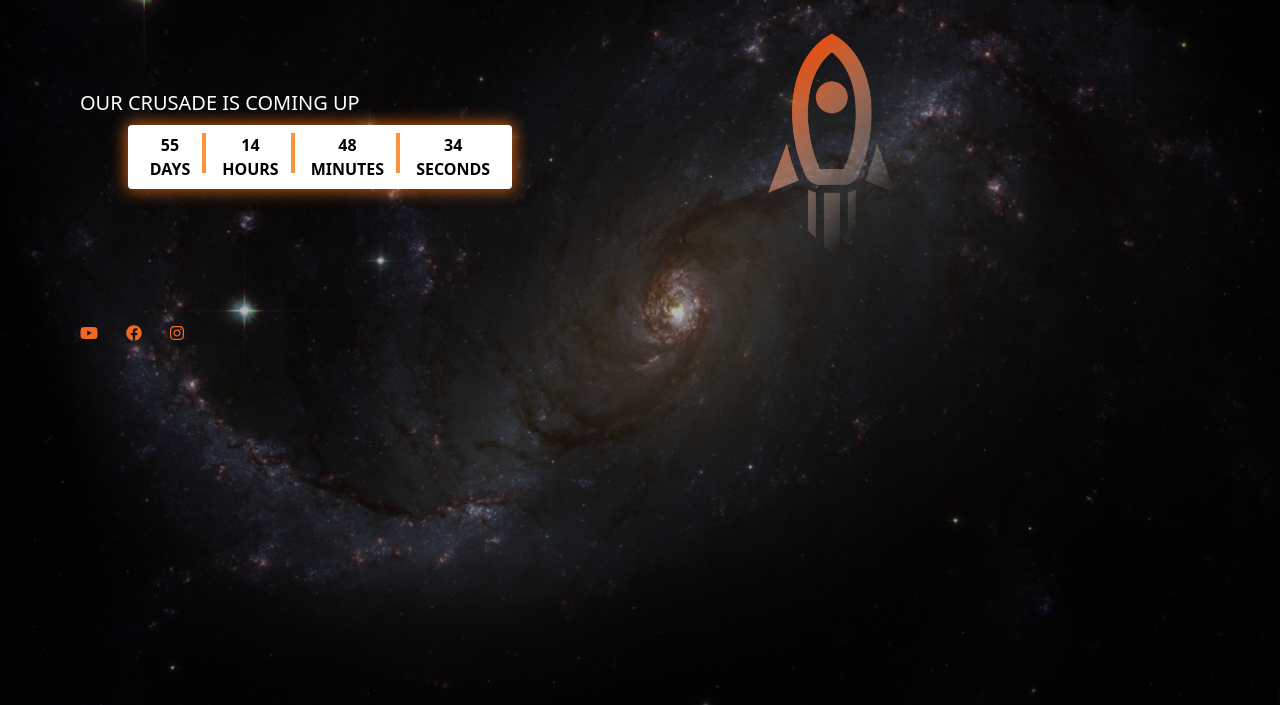
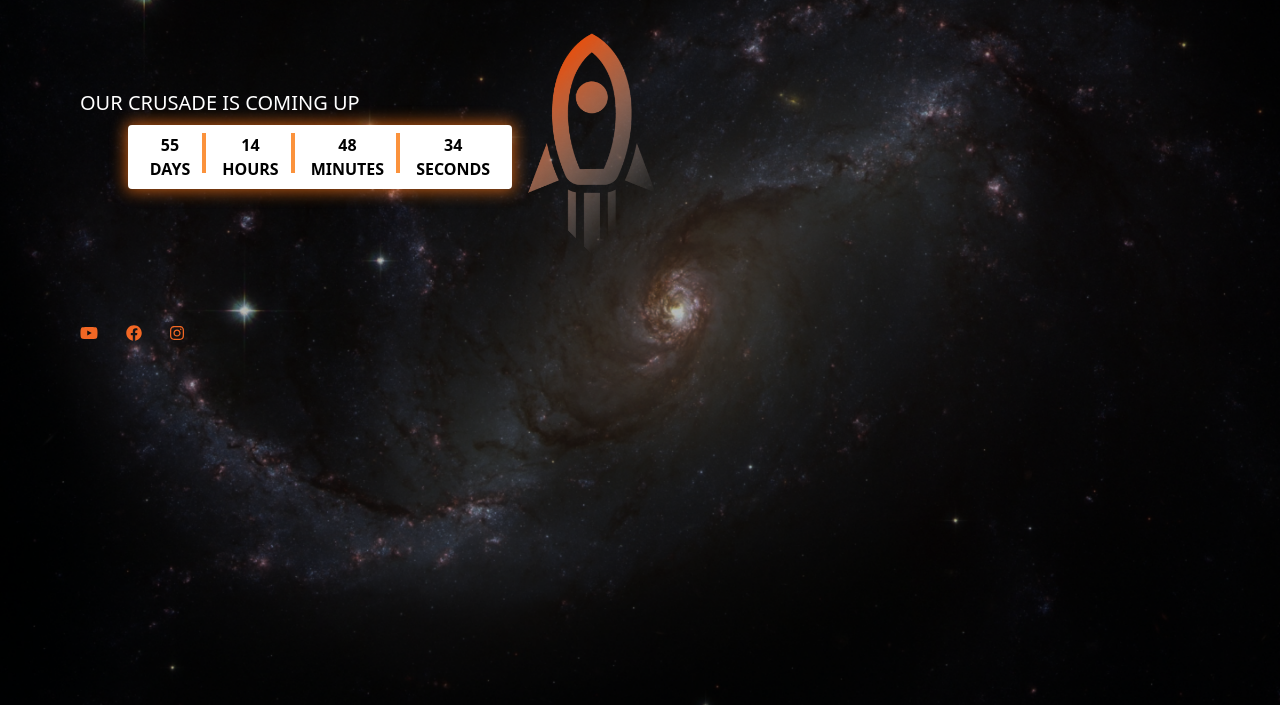
Before and after one commit to Bethanhelen/crusade-project, a website built with Vite: page index.html in a window 1280 px wide. Shown: the part 95-800 px from the top of the page. Built offline with nearby package versions, Linux system fonts and the light colour scheme.

Commit message:
rocket left margin

```diff
--- a/index.html
+++ b/index.html
@@ -82,7 +82,7 @@
       </div>
       <!--right side-->
       <div class="flex-1 h-full items-center justify-center relative">
-        <img class="absolute left-32 w-24 md:top-20 right-60 md:w-32 animate-bounce" src="./Images/Vector.png" alt="rocket">
+        <img class="absolute -left-28 w-24 md:top-20 right-60 md:w-32 animate-bounce" src="./Images/Vector.png" alt="rocket">
       </div>
     </div>
   </main>
```
